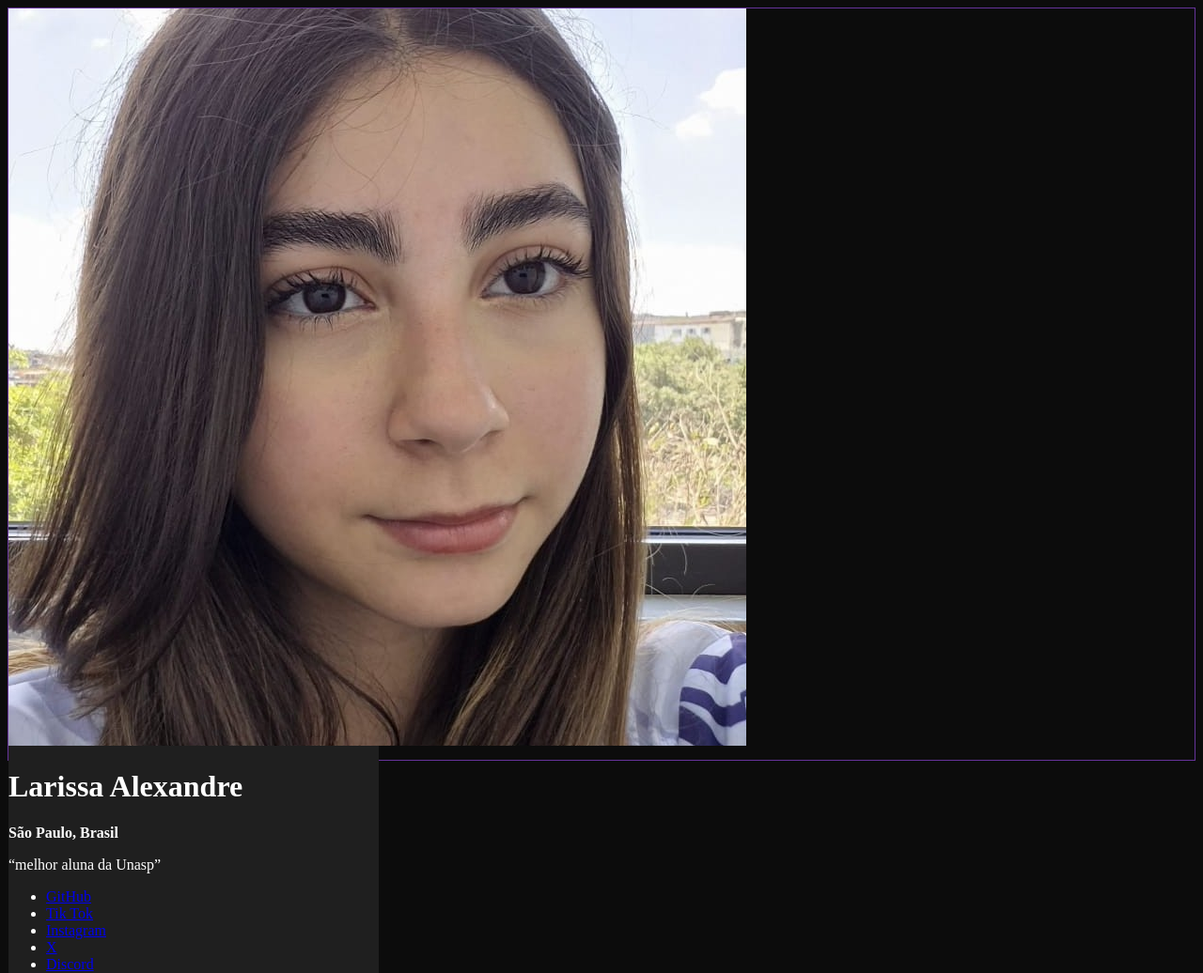
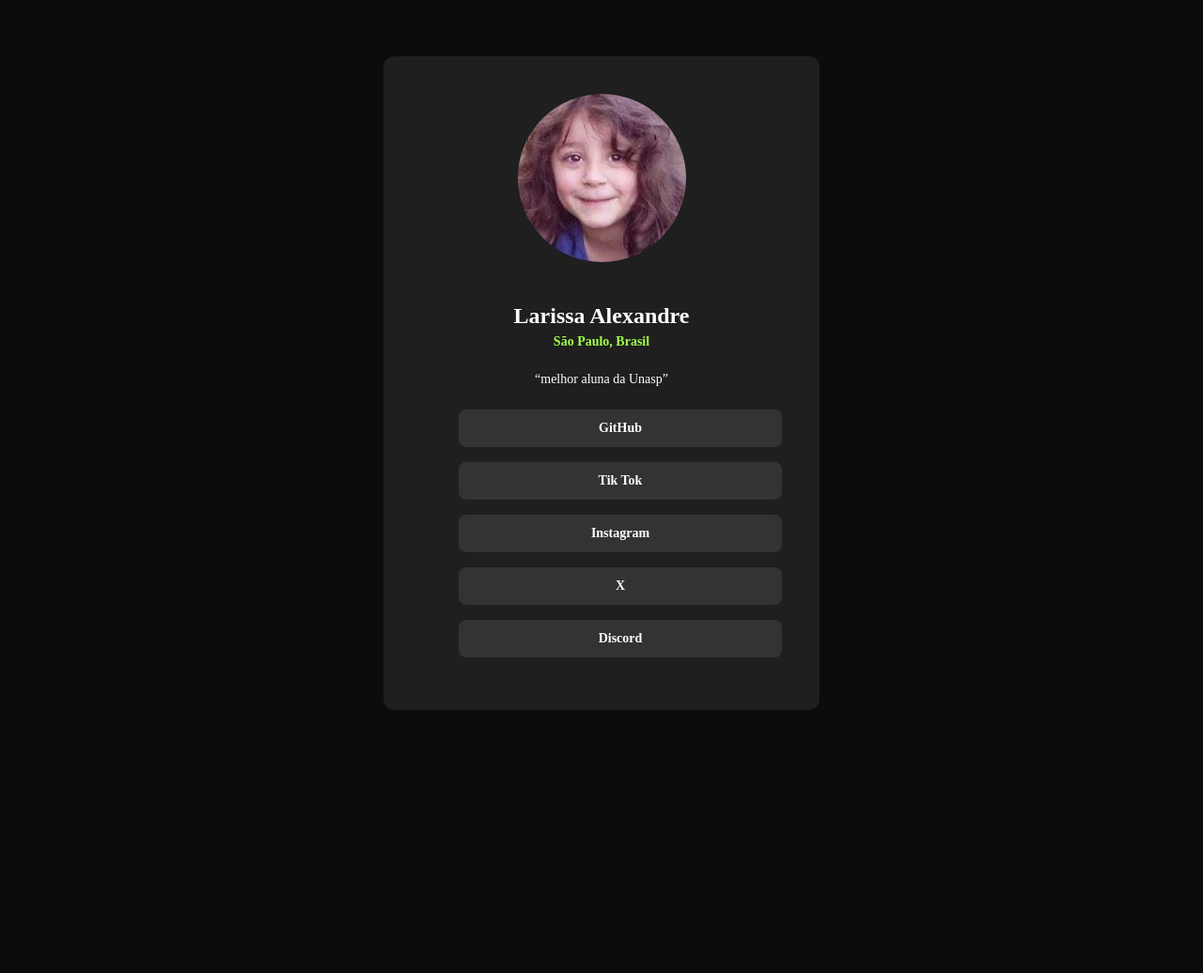
Before and after one commit to Larissa661/LINK-TREE, a plain HTML site: page index.html in a window 1280 px wide. Shown: the whole page at 94% size. After the commit the page ends 816 px from the top, so only its background shows below. Drawn offline with Linux system fonts and the light colour scheme.

Commit message:
projeto finalizado

```diff
--- a/index.html
+++ b/index.html
@@ -8,7 +8,7 @@
 </head>
 <body>
   <div>
-    <img src="larissa785x785.jpg" alt="foto da Larissa zé ninguem">
+    <img src="larissa179x179.jpg" alt="foto da Larissa zé ninguem">
 
     <h1>Larissa Alexandre</h1>
 
@@ -19,16 +19,21 @@
     <ul>
       <li>
         <a href="https://github.com/Larissa661">GitHub</a>
-      </li>
+
+       </li>
+
       <li>
         <a href="https://www.tiktok.com/@user75578813459671?is_from_webapp=1&sender_device=pc">Tik Tok</a>
       </li>
+
       <li>
         <a href="https://www.instagram.com/lrss.alxd/">Instagram</a>
       </li>
+
       <li>
         <a href="https://x.com/secretlrss">X</a>
       </li>
+
       <li>
         <a href="https://discord.com/channels/@me">Discord</a>
       </li>
--- a/style.css
+++ b/style.css
@@ -12,20 +12,73 @@
     --black: #0C0C0C;
     --dark-grey: #1F1F1F;
     --white: #FFFFFF;
+    --neon-green: #A4FF4A;
+    --grey: #333333;
 }
 
 
 body {
     background-color: var(--black);
-    border: 1px solid rebeccapurple;
-
-
     height: 100vh;
+    display: flex;
+    justify-content: center;
+    align-items: center;
 }
 
 
 div {
     background-color: var(--dark-grey);
     color: var(--white);
-    width: 394px;
+    width: 384px;
+    text-align: center;
+    border-radius: 12px;
+    padding: 40px;
 }
+
+
+img{
+    width: 88;
+    border-radius: 50%;
+    margin-bottom: 24px;
+}
+
+
+h1{
+    font-size: 24px;
+    font-weight: 600;
+    margin-bottom: 4px;
+}
+
+
+strong {
+    color: var(--neon-green);
+    font-size: 14px;
+}
+
+
+p {
+    margin-block: 24px;
+    font-size: 14px;
+}
+
+ul, li {
+    list-style: none;
+}
+
+a {
+    display: block;
+    background-color: var(--grey);
+    margin-bottom: 16px;
+    padding: 12px;
+    color: var(--white);
+    text-decoration: none;
+    font-size: 14px;
+    font-weight: 700;
+    border-radius: 8px;
+}
+
+a:hover {
+    background-color: var(--neon-green);
+    color: var(--dark-grey);
+transition: 0.4s;
+}
```
Also changed, not shown: larissa179x179.jpg (added), larissa785x785.jpg (deleted).
